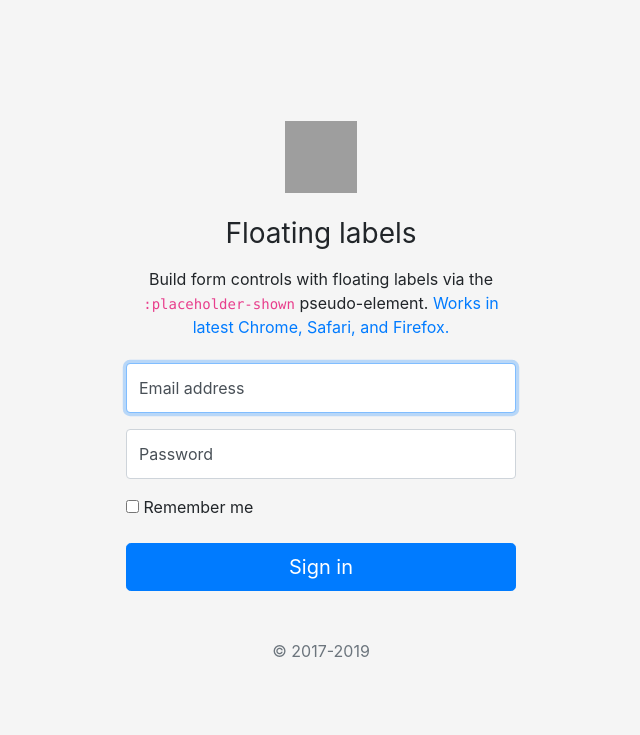
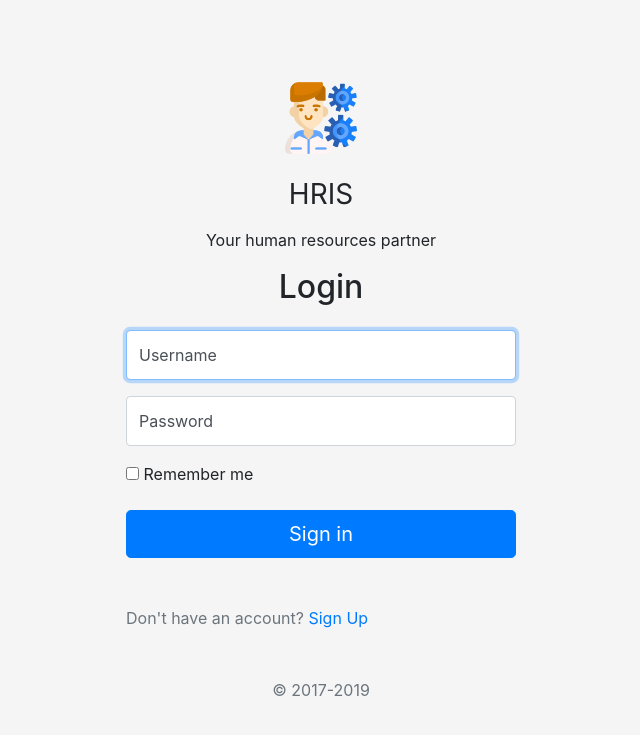
Before and after one commit to roycechua23/hris-system, a Django app: page / in a window 1280 px wide. Shown: the top 735 px of the page, without its empty margins (319-959 px from the left). Run offline with Django 3.2, Linux system fonts and the light colour scheme; parts of the project's set-up code (start-up, migrations or seed data) failed here and were passed over; some libraries are stand-ins or nearby versions; grey boxes are pictures that could not be loaded.

Commit message:
Login and Signup feature

```diff
--- a/hris/main/models.py
+++ b/hris/main/models.py
@@ -1,9 +1,12 @@
 from django.db import models
+from datetime import datetime
 
 # Create your models here.
 class HR(models.Model):
     username = models.CharField(max_length=100)
     password = models.TextField()
+    is_loggedin = models.BooleanField()
+    date_lastlogin = models.DateTimeField(default=datetime.now)
 
     def __str__(self):
         return self.username
--- a/hris/main/templates/main/login.html
+++ b/hris/main/templates/main/login.html
@@ -6,7 +6,7 @@
         <meta name="viewport" content="width=device-width, initial-scale=1, shrink-to-fit=no">
         <meta name="description" content="">
         <meta name="author" content="Mark Otto, Jacob Thornton, and Bootstrap contributors">
-        <title>Floating labels example · Bootstrap</title>
+        <title>HRIS Login</title>
 
         <!-- Bootstrap core CSS -->
         <link href="{% static 'css/bootstrap.min.css' %}" rel="stylesheet">
@@ -31,20 +31,22 @@
     </head>
     <body>
 
-     <form class="form-signin">
+     <form class="form-signin" action="{% url 'main:index' %}" method="POST">
+        {% csrf_token %}
         <div class="text-center mb-4">
-            <img class="mb-4" src="/docs/4.3/assets/brand/bootstrap-solid.svg" alt="" width="72" height="72">
-            <h1 class="h3 mb-3 font-weight-normal">Floating labels</h1>
-            <p>Build form controls with floating labels via the <code>:placeholder-shown</code> pseudo-element. <a href="https://caniuse.com/#feat=css-placeholder-shown">Works in latest Chrome, Safari, and Firefox.</a></p>
+            <img class="mb-4" src="{% static 'main/human-resources.png' %}" alt="" width="72" height="72">
+            <h1 class="h3 mb-3 font-weight-normal">HRIS</h1>
+            <p>Your human resources partner </p>
+            <h2>Login</h2>
         </div>
 
         <div class="form-label-group">
-            <input type="email" id="inputEmail" class="form-control" placeholder="Email address" required autofocus>
-            <label for="inputEmail">Email address</label>
+            <input type="text" id="inputUsername" class="form-control" name="username" placeholder="Username" required autofocus>
+            <label for="inputUsername">Username</label>
         </div>
 
         <div class="form-label-group">
-            <input type="password" id="inputPassword" class="form-control" placeholder="Password" required>
+            <input type="password" id="inputPassword" class="form-control" name="password" placeholder="Password" required>
             <label for="inputPassword">Password</label>
         </div>
 
@@ -53,13 +55,14 @@
             <input type="checkbox" value="remember-me"> Remember me
             </label>
         </div>
-        <button class="btn btn-lg btn-primary btn-block" type="submit">Sign in</button>
+        <input type="submit" class="btn btn-lg btn-primary btn-block" value="Sign in"/>
+        <p class="mt-5 mb-3 text-muted">Don't have an account? <a href="{% url 'main:signup' %}">Sign Up</a></p>
         <p class="mt-5 mb-3 text-muted text-center">&copy; 2017-2019</p>
     </form>
 
     <script type="text/javascript" src="{% static 'js/jquery-3.3.1.min.js' %}"></script>
     <script type="text/javascript" src="{% static 'js/bootstrap.min.js' %}"></script>
     <script type="text/javascript" src="{% static 'js/popper.js' %}"></script>
-    <script type="text/javascript" src="{% static 'tooltip.js' %}"></script>
+    <script type="text/javascript" src="{% static 'js/tooltip.js' %}"></script>
     </body>
 </html>
--- a/hris/main/urls.py
+++ b/hris/main/urls.py
@@ -1,6 +1,10 @@
 from django.urls import path
 from .views import *
 
+app_name = "main"
+
 urlpatterns = [
     path('', Index.as_view(), name="index"),
+    path('signup/', SignUp.as_view(), name="signup"),
+    path('logout/', logout_user, name="logout")
 ]
--- a/hris/main/views.py
+++ b/hris/main/views.py
@@ -1,11 +1,60 @@
-from django.shortcuts import render
+from django.shortcuts import render, redirect
 from django.views import View
+
+from .models import HR
+from employee.models import Employee
+
+from datetime import datetime
+from django.contrib.auth.hashers import make_password, check_password
+
 
 # Create your views here.
 class Index(View):
 
     def get(self, request, *args, **kwargs):
-        return render(request,template_name="main/login.html",context={})
+        if "user_info" in request.session:
+            return redirect("employee/")
+        else:
+            return render(request,template_name="main/login.html",context={})
 
     def post(self, request, *args, **kwargs):
-        pass
+        username = request.POST.get("username")
+        password = request.POST.get("password")
+        if username==HR.objects.filter(username=username)[0].username:
+            print("user exists")
+            verified_user = HR.objects.filter(username=username)[0]
+            if check_password(password,verified_user.password):
+                print("password is correct")
+                HR.objects.filter(username=username).update(date_lastlogin=datetime.now(),is_loggedin=True)
+                request.session["user_info"]={"username":username}
+                return redirect('employee/')
+            # If existing user's input password was wrong
+            else:
+                print("wrong password")
+                return redirect('/')
+        # Outer condition: If user doesn't exist
+        else:
+            print("user doesn't exist")
+            return redirect('/')
+
+class SignUp(View):
+
+    def get(self, request, *args, **kwargs):
+        return render(request,template_name="main/registration.html",context={})
+
+    def post(self, request, *args, **kwargs):
+        username = request.POST.get("username")
+        password = request.POST.get("password")
+
+        if username == HR.objects.filter(username=username)[0].username:
+            print("Account already exists")
+            return redirect('/')
+        else:
+            hashed_pass = make_password(password)
+            HR.objects.create(username=username,password=hashed_pass)
+            return redirect('/')
+
+def logout_user(request):
+    user = HR.objects.filter(username=request.session["user_info"]["username"]).update(is_loggedin=False)
+    del request.session["user_info"]
+    return redirect("/")
```
Also changed, not shown: hris/main/templates/main/base.html (deleted, +0 -78 lines), hris/main/templates/main/registration.html (+68 -0 lines), hris/main/migrations/0002_auto_20190604_1832.py (added), hris/main/static/main/human-resources.png (added).
